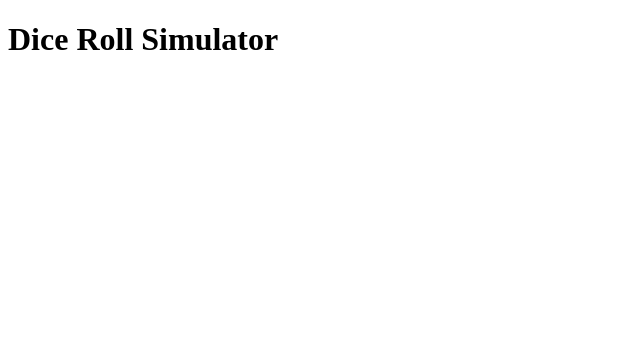
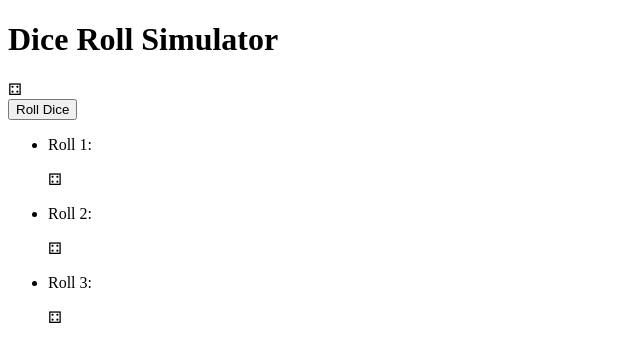
Before and after one commit to Gilocah28/Html-Practice-Project, a plain HTML site: page Dice Roll Simulator/index.html in a window 1280 px wide. Shown: the whole page, without its empty margins (0-640 px from the left). Drawn offline with Linux system fonts and the light colour scheme.

Commit message:
layout done

```diff
--- a/Dice Roll Simulator/index.html
+++ b/Dice Roll Simulator/index.html
@@ -10,6 +10,28 @@
     <div class="container">
       <h1>Dice Roll Simulator</h1>
 
+      <div class="dice-section">
+
+        <div class="dice-container">
+          <span>&#9859</span>
+        </div>
+        <button>Roll Dice</button>
+      </div>
+
+      <ul>
+        <li>
+          <p>Roll 1:</p>
+          <span>&#9859</span>
+        </li>
+        <li>
+          <p>Roll 2:</p>
+          <span>&#9859</span>
+        </li>
+        <li>
+          <p>Roll 3:</p>
+          <span>&#9859</span>
+        </li>
+      </ul>
 
     </div>
     <script src="./index.js"></script>
```
